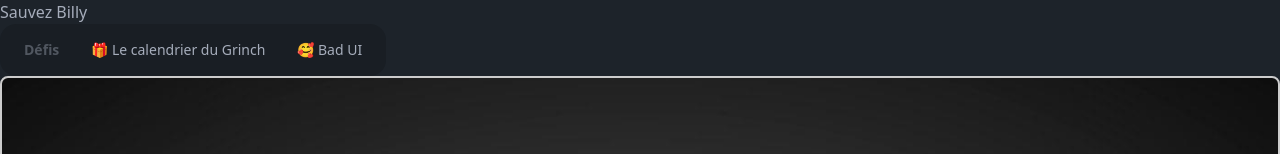
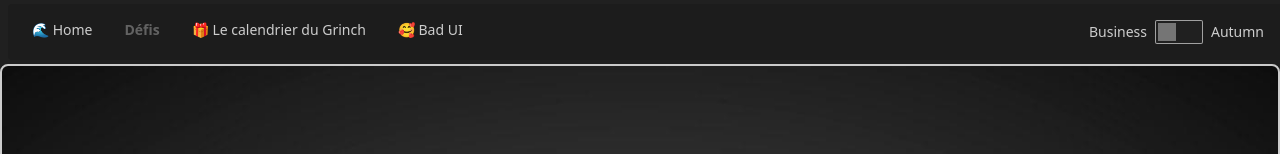
Before and after one commit to nuitit-2024-pas-de-nom/project, a Next.js app: page /grinch in a window 1280 px wide. Shown: the top 154 px of the page. Built offline with nearby package versions, Linux system fonts and the light colour scheme.

Commit message:
Big chungus mega fermier fromage mael nael police mergierie robinios

```diff
--- a/app/components/Header.tsx
+++ b/app/components/Header.tsx
@@ -2,6 +2,7 @@
 
 import { router } from "next/client";
 import Link from "next/link";
+import {metadata} from "@/app/layout";
 
 interface HeaderProps {
   title?: string;
@@ -9,23 +10,34 @@ interface HeaderProps {
 
 export default function Header(headerProps: HeaderProps) {
     return (
-    <header className="bg-primary-500 text-primary-50">
-      <h1>
-        <Link href="/">
-          {headerProps.title ? headerProps.title : "Sauvez Billy"}
-        </Link>
-      </h1>
-      <nav>
-        <ul className="menu menu-vertical lg:menu-horizontal bg-base-200 rounded-box">
+    <div className="navbar bg-primary-500 text-primary-50 w-screen">
+      {/*<h1 className={"h-10 flex justify-center items-center  w-screen font-bold size-3"}>*/}
+      {/*  <Link href="/">*/}
+      {/*    {headerProps.title ? headerProps.title : "Sauvez Billy"}*/}
+      {/*  </Link>*/}
+      {/*</h1>*/}
+      <div>
+          <ul className="menu menu-vertical lg:menu-horizontal bg-base-200 rounded-box w-screen">
+              <li id={"0"} className={""}>
+                  <Link href={"/"}>🌊 Home</Link>
+              </li>
               <li className="menu-title">Défis</li>
+
               <li id={"1"}>
                   <Link href="/grinch">🎁 Le calendrier du Grinch</Link>
               </li>
               <li id={"2"}>
                   <Link href="/chaos">🥰 Bad UI</Link>
               </li>
+              <li id={"3"} className="ml-auto w-100">
+                  <label className="flex cursor-pointer gap-2">
+                      <span className="label-text">Business</span>
+                      <input type="checkbox" value="autumn" className="toggle theme-controller"/>
+                      <span className="label-text">Autumn</span>
+                  </label>
+              </li>
           </ul>
-      </nav>
-    </header>
+      </div>
+    </div>
     );
 }
--- a/tailwind.config.ts
+++ b/tailwind.config.ts
@@ -15,7 +15,7 @@ export default {
       daisyui,
   ],
   daisyui: {
-    themes: ["dark", "light", "business", "aqua", "autumn"],
+    themes: ["business", "autumn"],
   }
 
 } satisfies Config;
```
Lines whose indentation alone changed are shown as unchanged.
